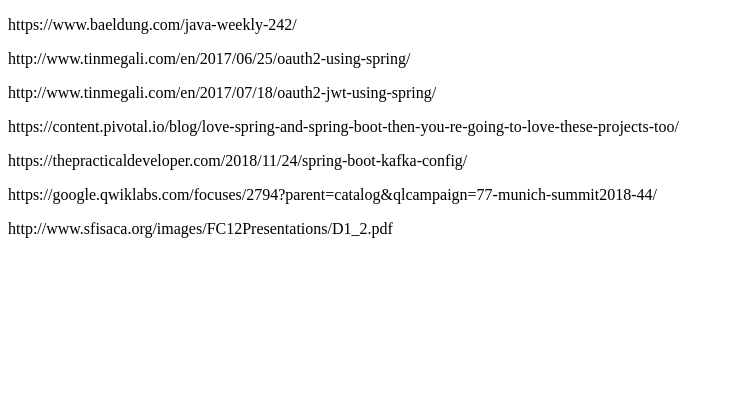
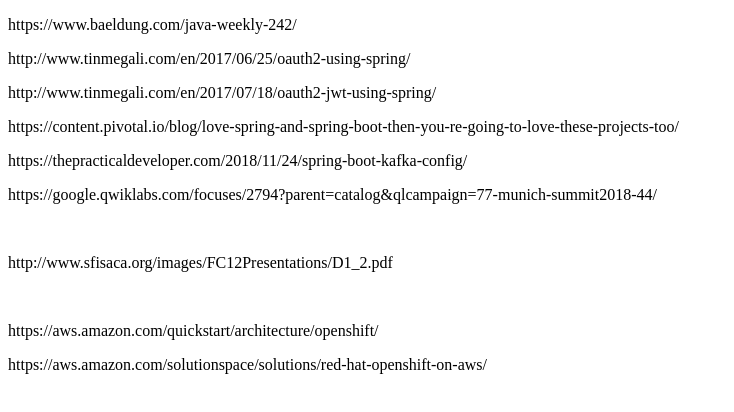
Before and after one commit to tbulubas/tbulubas.github.io, a plain HTML site: page index.html in a window 1280 px wide. Shown: the whole page, without its empty margins (0-734 px from the left). Drawn offline with Linux system fonts and the light colour scheme.

Commit message:
Update index.html

```diff
--- a/index.html
+++ b/index.html
@@ -12,7 +12,10 @@
     <p>https://content.pivotal.io/blog/love-spring-and-spring-boot-then-you-re-going-to-love-these-projects-too/</p>
     <p>https://thepracticaldeveloper.com/2018/11/24/spring-boot-kafka-config/</p>
     <p>https://google.qwiklabs.com/focuses/2794?parent=catalog&qlcampaign=77-munich-summit2018-44/</p>
-    </p>
+    <br>
     <p>http://www.sfisaca.org/images/FC12Presentations/D1_2.pdf</p>
+    <br>
+    <p>https://aws.amazon.com/quickstart/architecture/openshift/</p>
+    <p>https://aws.amazon.com/solutionspace/solutions/red-hat-openshift-on-aws/</p>
   </body>
 </html>
```
